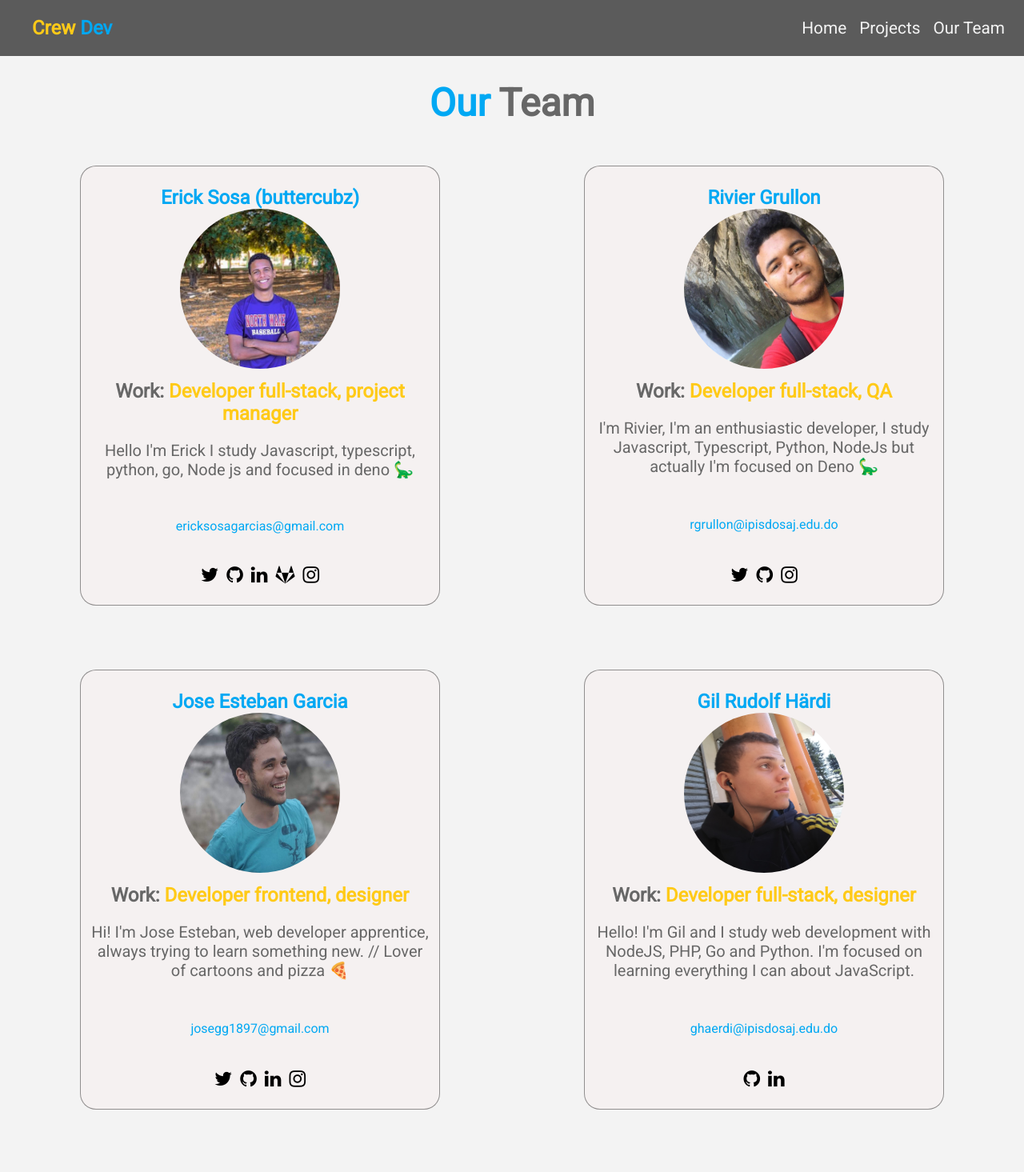
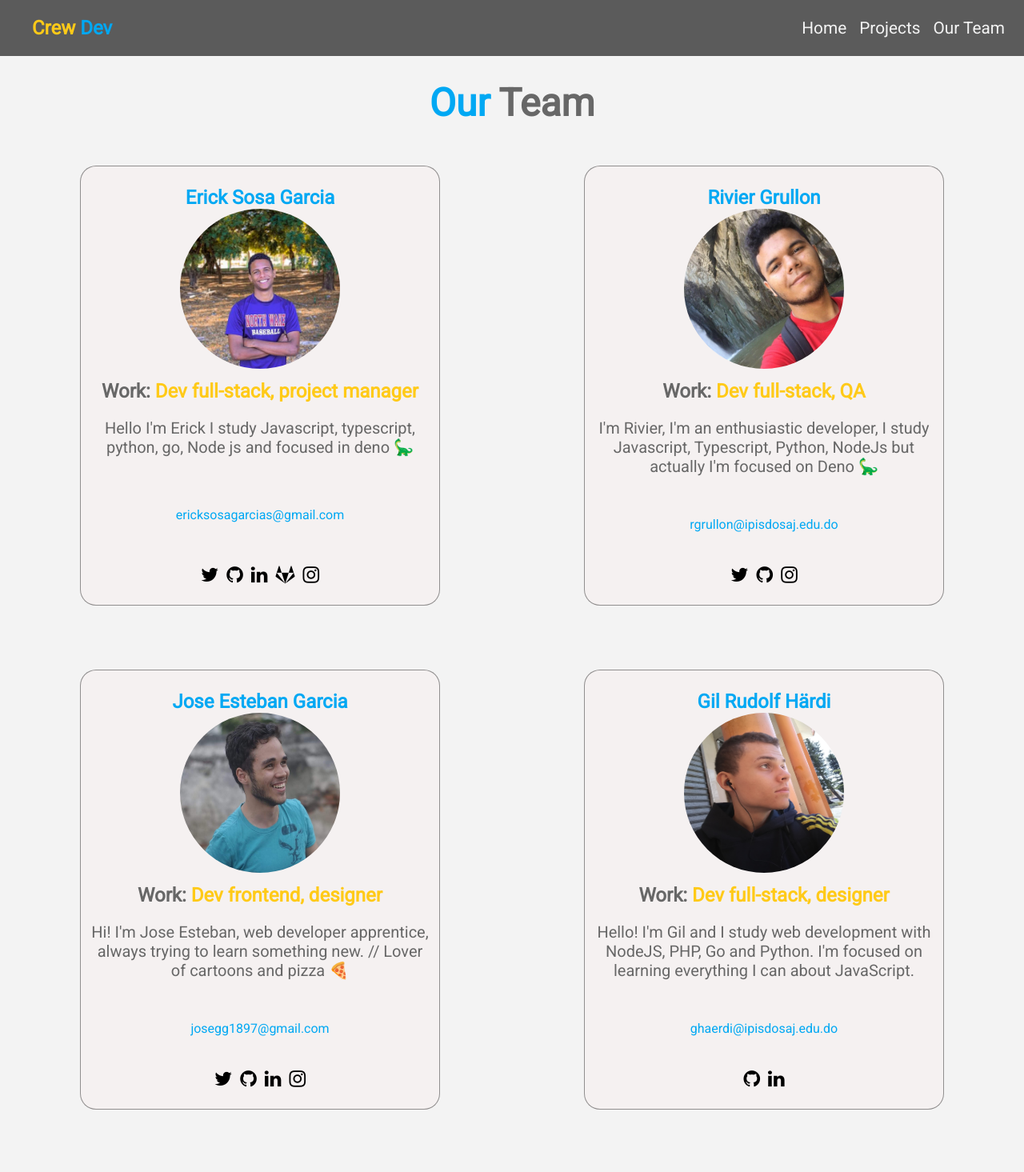
Before and after one commit to buttercubz/crewdevio, a React (Create React App) app: page /team in a window 1280 px wide. Shown: the top 1465 px of the page at 80% size. Built offline with nearby package versions, Linux system fonts and the light colour scheme.

Commit message:
update: change to Dev

```diff
--- a/src/static/index.js
+++ b/src/static/index.js
@@ -6,12 +6,12 @@ import starling from "./images/starling.jpg";
 
 export const membersList = [
   {
-    name: "Erick Sosa (buttercubz)",
+    name: "Erick Sosa Garcia",
     desc:
       "Hello I'm Erick I study Javascript, typescript, python, go, Node js and focused in deno 🦕",
     email: "ericksosagarcias@gmail.com",
     photo: erickPhoto,
-    work: "Developer full-stack, project manager",
+    work: "Dev full-stack, project manager",
     social: {
       twitter: "https://twitter.com/buttercubz",
       github: "https://github.com/buttercubz",
@@ -26,7 +26,7 @@ export const membersList = [
       "I'm Rivier, I'm an enthusiastic developer, I study Javascript, Typescript, Python, NodeJs but actually I'm focused on Deno 🦕",
     email: "rgrullon@ipisdosaj.edu.do",
     photo: rivierPhoto,
-    work: "Developer full-stack, QA",
+    work: "Dev full-stack, QA",
     social: {
       twitter: "https://twitter.com/RamirezRivier",
       github: "https://github.com/RivierGrullon",
@@ -39,7 +39,7 @@ export const membersList = [
       "Hi! I'm Jose Esteban, web developer apprentice, always trying to learn something new. // Lover of cartoons and pizza 🍕",
     email: "josegg1897@gmail.com",
     photo: estebanPhoto,
-    work: "Developer frontend, designer",
+    work: "Dev frontend, designer",
     social: {
       twitter: "https://twitter.com/egg_jose",
       github: "https://github.com/jose1897",
@@ -54,7 +54,7 @@ export const membersList = [
       "Hello! I'm Gil and I study web development with NodeJS, PHP, Go and Python. I'm focused on learning everything I can about JavaScript.",
     email: "ghaerdi@ipisdosaj.edu.do",
     photo: gil,
-    work: "Developer full-stack, designer",
+    work: "Dev full-stack, designer",
     social: {
       github: "https://github.com/ghaerdi",
       linkedin:
@@ -67,7 +67,7 @@ export const membersList = [
       "I'm Starling, I study JavaScript, Python, React Native, always trying to learn something new.",
     email: "starlinglora@gmail.com",
     photo: starling,
-    work: "Developer full-stack",
+    work: "Dev full-stack",
     social: {
       github: "https://github.com/slorard",
       twitter: "https://twitter.com/starlingl_",
```
